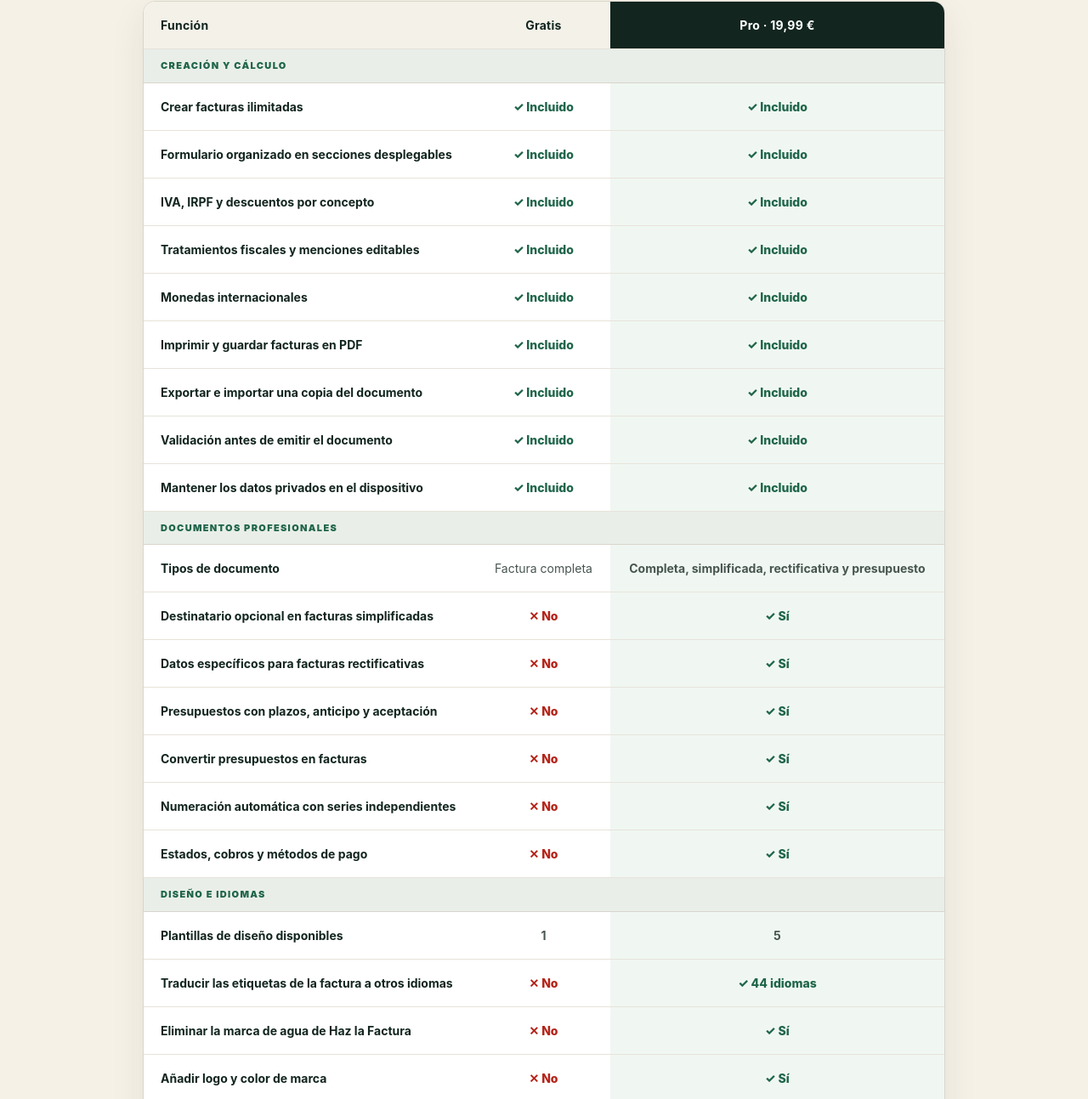
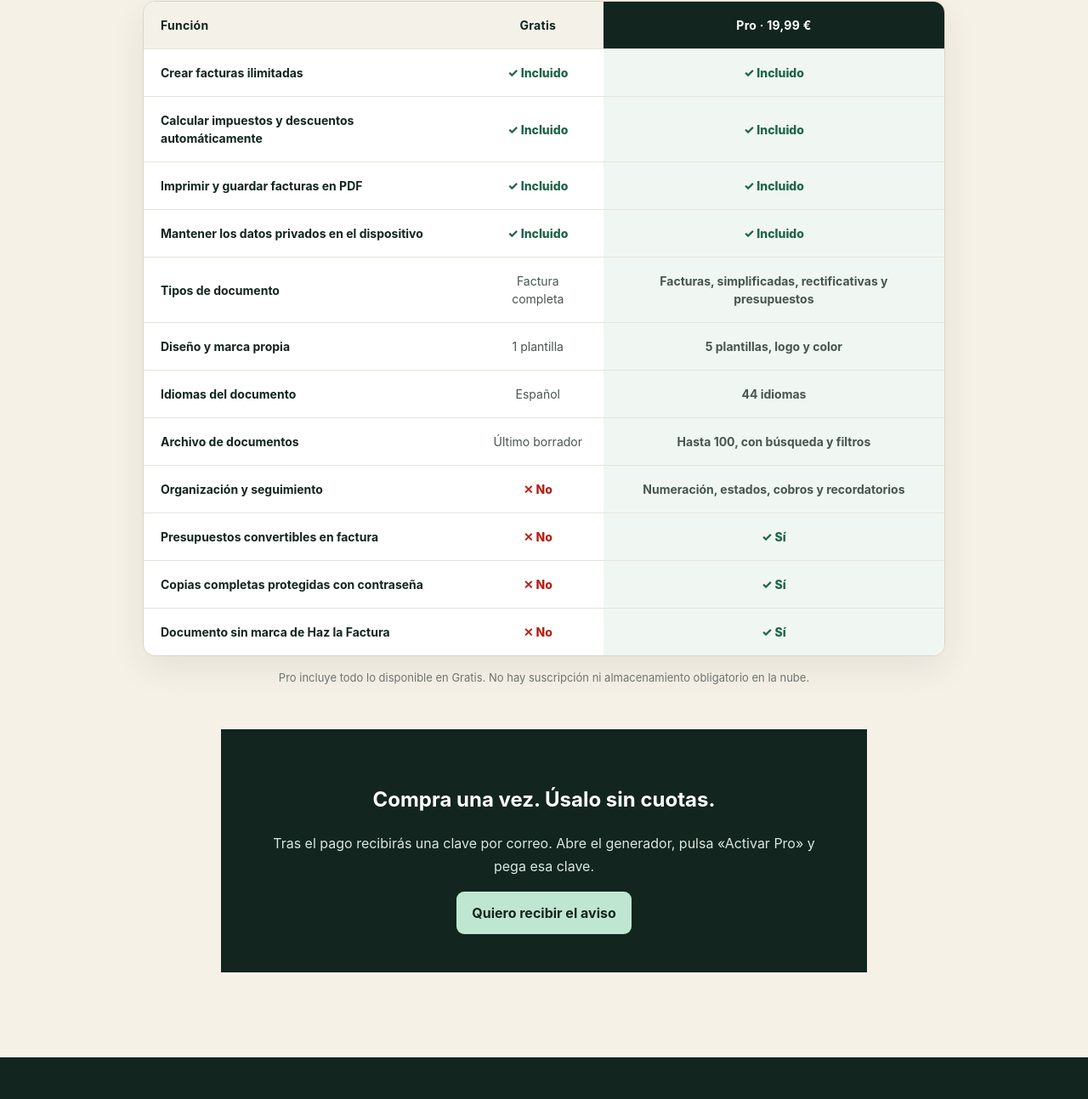
Before and after one commit to asierreguero/hazlafactura, a plain HTML site: page pro.html in a window 1280 px wide. Shown: the part 983-2276 px from the top of the page at 85% size. Drawn offline with Linux system fonts and the light colour scheme.

Commit message:
Simplify Pro comparison table

```diff
--- a/content.css
+++ b/content.css
@@ -234,16 +234,6 @@
   font-size: 14px;
   font-weight: 700;
 }
-.comparison-table .comparison-group th {
-  padding: 11px 20px;
-  border-bottom-color: #d9d5cb;
-  background: #e9eee9;
-  color: var(--green);
-  font-size: 11px;
-  font-weight: 900;
-  letter-spacing: .12em;
-  text-transform: uppercase;
-}
 .comparison-table td {
   font-size: 14px;
   color: #47554f;
--- a/pro.html
+++ b/pro.html
@@ -6,7 +6,7 @@
   <meta name="description" content="Haz la Factura Pro: plantillas premium, facturas en 44 idiomas, personalización de marca, presupuestos e historial por un único pago.">
   <link rel="canonical" href="https://hazlafactura.es/pro.html"><meta name="robots" content="index,follow,max-image-preview:large,max-snippet:-1,max-video-preview:-1"><meta name="googlebot" content="index,follow"><meta property="og:locale" content="es_ES"><meta property="og:site_name" content="Haz la Factura"><meta property="og:title" content="Haz la Factura Pro — 19,99 €, sin suscripci&#243;n"><meta property="og:description" content="Haz la Factura Pro: plantillas premium, personalizaci&#243;n de marca, presupuestos e historial por un &#250;nico pago."><meta property="og:type" content="website"><meta property="og:url" content="https://hazlafactura.es/pro.html"><meta name="twitter:card" content="summary"><meta name="twitter:title" content="Haz la Factura Pro — 19,99 €, sin suscripci&#243;n"><meta name="twitter:description" content="Haz la Factura Pro: plantillas premium, personalizaci&#243;n de marca, presupuestos e historial por un &#250;nico pago."><link rel="alternate" hreflang="es" href="https://hazlafactura.es/pro.html"><link rel="alternate" hreflang="x-default" href="https://hazlafactura.es/pro.html">
   <title>Haz la Factura Pro — 19,99 €, sin suscripción</title>
-  <link rel="stylesheet" href="styles.css"><link rel="stylesheet" href="content.css?v=20260902-comparison"><link rel="stylesheet" href="layout.css"><link rel="stylesheet" href="design.css?v=20260902-nav-no-contact">
+  <link rel="stylesheet" href="styles.css"><link rel="stylesheet" href="content.css?v=20260902-simple-comparison"><link rel="stylesheet" href="layout.css"><link rel="stylesheet" href="design.css?v=20260902-nav-no-contact">
 </head>
 <body>
   <a class="skip-link" href="#main-content">Saltar al contenido</a>
@@ -31,40 +31,18 @@
         <table class="comparison-table">
           <thead><tr><th scope="col">Función</th><th scope="col">Gratis</th><th scope="col" class="pro-column">Pro · 19,99 €</th></tr></thead>
           <tbody>
-            <tr class="comparison-group"><th colspan="3" scope="rowgroup">Creación y cálculo</th></tr>
             <tr><th scope="row">Crear facturas ilimitadas</th><td><span class="included">Incluido</span></td><td class="pro-column"><span class="included">Incluido</span></td></tr>
-            <tr><th scope="row">Formulario organizado en secciones desplegables</th><td><span class="included">Incluido</span></td><td class="pro-column"><span class="included">Incluido</span></td></tr>
-            <tr><th scope="row">IVA, IRPF y descuentos por concepto</th><td><span class="included">Incluido</span></td><td class="pro-column"><span class="included">Incluido</span></td></tr>
-            <tr><th scope="row">Tratamientos fiscales y menciones editables</th><td><span class="included">Incluido</span></td><td class="pro-column"><span class="included">Incluido</span></td></tr>
-            <tr><th scope="row">Monedas internacionales</th><td><span class="included">Incluido</span></td><td class="pro-column"><span class="included">Incluido</span></td></tr>
+            <tr><th scope="row">Calcular impuestos y descuentos automáticamente</th><td><span class="included">Incluido</span></td><td class="pro-column"><span class="included">Incluido</span></td></tr>
             <tr><th scope="row">Imprimir y guardar facturas en PDF</th><td><span class="included">Incluido</span></td><td class="pro-column"><span class="included">Incluido</span></td></tr>
-            <tr><th scope="row">Exportar e importar una copia del documento</th><td><span class="included">Incluido</span></td><td class="pro-column"><span class="included">Incluido</span></td></tr>
-            <tr><th scope="row">Validación antes de emitir el documento</th><td><span class="included">Incluido</span></td><td class="pro-column"><span class="included">Incluido</span></td></tr>
             <tr><th scope="row">Mantener los datos privados en el dispositivo</th><td><span class="included">Incluido</span></td><td class="pro-column"><span class="included">Incluido</span></td></tr>
-
-            <tr class="comparison-group"><th colspan="3" scope="rowgroup">Documentos profesionales</th></tr>
-            <tr><th scope="row">Tipos de documento</th><td>Factura completa</td><td class="pro-column"><strong>Completa, simplificada, rectificativa y presupuesto</strong></td></tr>
-            <tr><th scope="row">Destinatario opcional en facturas simplificadas</th><td><span class="excluded">No</span></td><td class="pro-column"><span class="included">Sí</span></td></tr>
-            <tr><th scope="row">Datos específicos para facturas rectificativas</th><td><span class="excluded">No</span></td><td class="pro-column"><span class="included">Sí</span></td></tr>
-            <tr><th scope="row">Presupuestos con plazos, anticipo y aceptación</th><td><span class="excluded">No</span></td><td class="pro-column"><span class="included">Sí</span></td></tr>
-            <tr><th scope="row">Convertir presupuestos en facturas</th><td><span class="excluded">No</span></td><td class="pro-column"><span class="included">Sí</span></td></tr>
-            <tr><th scope="row">Numeración automática con series independientes</th><td><span class="excluded">No</span></td><td class="pro-column"><span class="included">Sí</span></td></tr>
-            <tr><th scope="row">Estados, cobros y métodos de pago</th><td><span class="excluded">No</span></td><td class="pro-column"><span class="included">Sí</span></td></tr>
-
-            <tr class="comparison-group"><th colspan="3" scope="rowgroup">Diseño e idiomas</th></tr>
-            <tr><th scope="row">Plantillas de diseño disponibles</th><td><strong>1</strong></td><td class="pro-column"><strong>5</strong></td></tr>
-            <tr><th scope="row">Traducir las etiquetas de la factura a otros idiomas</th><td><span class="excluded">No</span></td><td class="pro-column"><span class="included">44 idiomas</span></td></tr>
-            <tr><th scope="row">Eliminar la marca de agua de Haz la Factura</th><td><span class="excluded">No</span></td><td class="pro-column"><span class="included">Sí</span></td></tr>
-            <tr><th scope="row">Añadir logo y color de marca</th><td><span class="excluded">No</span></td><td class="pro-column"><span class="included">Sí</span></td></tr>
-
-            <tr class="comparison-group"><th colspan="3" scope="rowgroup">Archivo y seguridad</th></tr>
-            <tr><th scope="row">Documentos guardados localmente</th><td>Último borrador</td><td class="pro-column"><strong>Hasta 100</strong></td></tr>
-            <tr><th scope="row">Buscar y filtrar por tipo y estado</th><td><span class="excluded">No</span></td><td class="pro-column"><span class="included">Sí</span></td></tr>
-            <tr><th scope="row">Avisos de vencimiento e importes pendientes</th><td><span class="excluded">No</span></td><td class="pro-column"><span class="included">Sí</span></td></tr>
-            <tr><th scope="row">Preparar recordatorios de cobro</th><td><span class="excluded">No</span></td><td class="pro-column"><span class="included">Sí</span></td></tr>
-            <tr><th scope="row">Copias completas y restauración del archivo</th><td><span class="excluded">No</span></td><td class="pro-column"><span class="included">Sí</span></td></tr>
-            <tr><th scope="row">Cifrar las copias con contraseña</th><td><span class="excluded">No</span></td><td class="pro-column"><span class="included">Sí</span></td></tr>
-            <tr><th scope="row">Solicitar almacenamiento persistente al navegador</th><td><span class="excluded">No</span></td><td class="pro-column"><span class="included">Sí</span></td></tr>
+            <tr><th scope="row">Tipos de documento</th><td>Factura completa</td><td class="pro-column"><strong>Facturas, simplificadas, rectificativas y presupuestos</strong></td></tr>
+            <tr><th scope="row">Diseño y marca propia</th><td>1 plantilla</td><td class="pro-column"><strong>5 plantillas, logo y color</strong></td></tr>
+            <tr><th scope="row">Idiomas del documento</th><td>Español</td><td class="pro-column"><strong>44 idiomas</strong></td></tr>
+            <tr><th scope="row">Archivo de documentos</th><td>Último borrador</td><td class="pro-column"><strong>Hasta 100, con búsqueda y filtros</strong></td></tr>
+            <tr><th scope="row">Organización y seguimiento</th><td><span class="excluded">No</span></td><td class="pro-column"><strong>Numeración, estados, cobros y recordatorios</strong></td></tr>
+            <tr><th scope="row">Presupuestos convertibles en factura</th><td><span class="excluded">No</span></td><td class="pro-column"><span class="included">Sí</span></td></tr>
+            <tr><th scope="row">Copias completas protegidas con contraseña</th><td><span class="excluded">No</span></td><td class="pro-column"><span class="included">Sí</span></td></tr>
+            <tr><th scope="row">Documento sin marca de Haz la Factura</th><td><span class="excluded">No</span></td><td class="pro-column"><span class="included">Sí</span></td></tr>
           </tbody>
         </table>
       </div>
```
